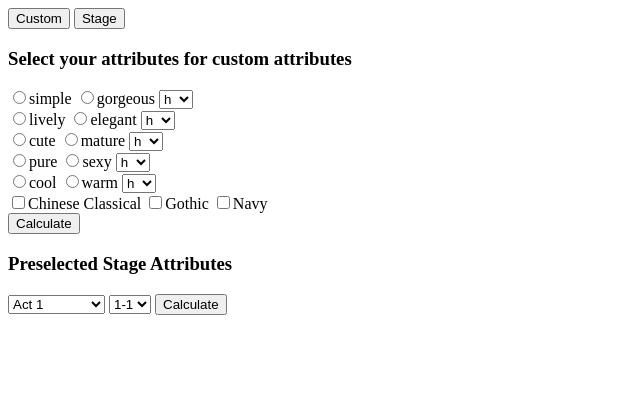
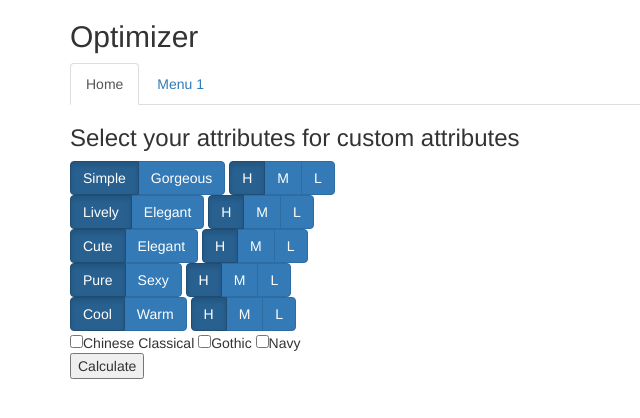
Before and after one commit to janezdu/yokobot, a plain HTML site: page docs/index.html in a window 1280 px wide. Shown: the whole page, without its empty margins (0-640 px from the left). Drawn offline with nearby package versions, Linux system fonts and the light colour scheme.

Commit message:
Boostrap

```diff
--- a/docs/index.html
+++ b/docs/index.html
@@ -1,81 +1,159 @@
-<script src="https://code.jquery.com/jquery-3.1.0.js"></script><p>
-<script src="https://raw.githubusercontent.com/janezdu/yokobot/master/docs/script.js"></script>
-
-<div class="tab">
-  <button class="tablinks" onclick="openCity(event, 'Custom')" id="defaultOpen">Custom</button>
-  <button class="tablinks" onclick="openCity(event, 'Stage')">Stage</button>
-</div>
-
-<div id="Custom" class="tabcontent">
+<!DOCTYPE html>
+<html lang = "en-US">
+<head>
+	<meta charset = "UTF-8">
+	<title>Optimizer</title>
+	<meta charset="utf-8">
+	<meta name="viewport" content="width=device-width, initial-scale=1">
+	<link rel="stylesheet" href="https://maxcdn.bootstrapcdn.com/bootstrap/3.3.7/css/bootstrap.min.css">
+	<link rel="stylesheet" href="style.css">
+	<script src="https://ajax.googleapis.com/ajax/libs/jquery/3.2.1/jquery.min.js"></script>
+	<script src="https://maxcdn.bootstrapcdn.com/bootstrap/3.3.7/js/bootstrap.min.js"></script>
+	<script src="/script.js"></script>
+</head>
+<body>
+	<div class="container">
+		<h2>Optimizer</h2>
+		<ul class="nav nav-tabs">
+			<li class="active"><a href="#custom">Home</a></li>
+			<li><a href="#stage">Menu 1</a></li>
+		</ul>
+		<div class="tab-content">
+			<div id="custom" class="tab-pane fade in active">
 				<h3>Select your attributes for custom attributes</h3>
 				<div class="attributes">
-    <div>
-      <input type="radio" name="simplicity" value="0">simple
-      <input type="radio" name="simplicity" value="1">gorgeous
-      <select id="simpleweight">
-        <option value="3">h</option>
-        <option value="2">m</option>
-        <option value="1">l</option>
-      </select>
+
+					<div class="simple">
+						<div class="btn-group" data-toggle="buttons">
+							<label class="btn btn-primary active">
+								<input type="radio" name="liveliness" id="option1" autocomplete="off" checked> Simple
+							</label>
+							<label class="btn btn-primary">
+								<input type="radio" name="liveliness" id="option2" autocomplete="off"> Gorgeous
+							</label>
 						</div>
-
-    <div>
-      <input type="radio" name="liveliness" value="0">lively
-      <input type="radio" name="liveliness" value="1">elegant
-      <select id="livelyweight">
-        <option value="3">h</option>
-        <option value="2">m</option>
-        <option value="1">l</option>
-      </select>
-    </div>
-    <div>
-      <input type="radio" name="cuteness" value="0">cute
-      <input type="radio" name="cuteness" value="1">mature
-      <select id="cuteweight">
-        <option value="3">h</option>
-        <option value="2">m</option>
-        <option value="1">l</option>
-      </select>
-    </div>
-    <div>
-      <input type="radio" name="pureness" value="0">pure
-      <input type="radio" name="pureness" value="1">sexy
-      <select id="pureweight">
-        <option value="3">h</option>
-        <option value="2">m</option>
-        <option value="1">l</option>
-      </select>
-    </div>
-    <div>
-      <input type="radio" name="coolness" value="0">cool
-      <input type="radio" name="coolness" value="1">warm
-      <select id="coolweight">
-        <option value="3">h</option>
-        <option value="2">m</option>
-        <option value="1">l</option>
-      </select>
+						<div class="btn-group" data-toggle="buttons">
+							<label class="btn btn-primary active">
+								<input type="radio" name="simpleweight" value="3" autocomplete="off" checked> H
+							</label>
+							<label class="btn btn-primary">
+								<input type="radio" name="simpleweight" value="2" autocomplete="off"> M
+							</label>
+							<label class="btn btn-primary">
+								<input type="radio" name="simpleweight" value="1"autocomplete="off"> L
+							</label>
 						</div>
 					</div>
 
+					<div class="lively">
+						<div class="btn-group" data-toggle="buttons">
+							<label class="btn btn-primary active">
+								<input type="radio" name="liveliness" id="option1" autocomplete="off" checked> Lively
+							</label>
+							<label class="btn btn-primary">
+								<input type="radio" name="liveliness" id="option2" autocomplete="off"> Elegant
+							</label>
+						</div>
+						<div class="btn-group" data-toggle="buttons">
+							<label class="btn btn-primary active">
+								<input type="radio" name="livelyweight" value="3" autocomplete="off" checked> H
+							</label>
+							<label class="btn btn-primary">
+								<input type="radio" name="livelyweight" value="2" autocomplete="off"> M
+							</label>
+							<label class="btn btn-primary">
+								<input type="radio" name="livelyweight" value="1"autocomplete="off"> L
+							</label>
+						</div>
+					</div>
+					<div>
+						<div class="btn-group" data-toggle="buttons">
+							<label class="btn btn-primary active">
+								<input type="radio" name="cuteness" id="option1" autocomplete="off" checked> Cute
+							</label>
+							<label class="btn btn-primary">
+								<input type="radio" name="cuteness" id="option2" autocomplete="off"> Elegant
+							</label>
+						</div>
+						<div class="btn-group" data-toggle="buttons">
+							<label class="btn btn-primary active">
+								<input type="radio" name="cuteweight" value="3" autocomplete="off" checked> H
+							</label>
+							<label class="btn btn-primary">
+								<input type="radio" name="cuteweight" value="2" autocomplete="off"> M
+							</label>
+							<label class="btn btn-primary">
+								<input type="radio" name="cuteweight" value="1"autocomplete="off"> L
+							</label>
+						</div>
+					</div>
+					<div>
+						<div class="btn-group" data-toggle="buttons">
+							<label class="btn btn-primary active">
+								<input type="radio" name="pureness" id="option1" autocomplete="off" checked> Pure
+							</label>
+							<label class="btn btn-primary">
+								<input type="radio" name="pureness" id="option2" autocomplete="off"> Sexy
+							</label>
+						</div>
+						<div class="btn-group" data-toggle="buttons">
+							<label class="btn btn-primary active">
+								<input type="radio" name="pureweight" value="3" autocomplete="off" checked> H
+							</label>
+							<label class="btn btn-primary">
+								<input type="radio" name="pureweight" value="2" autocomplete="off"> M
+							</label>
+							<label class="btn btn-primary">
+								<input type="radio" name="pureweight" value="1"autocomplete="off"> L
+							</label>
+						</div>
+					</div>
+					<div>
+						<div class="btn-group" data-toggle="buttons">
+							<label class="btn btn-primary active">
+								<input type="radio" name="coolness" id="option1" autocomplete="off" checked> Cool
+							</label>
+							<label class="btn btn-primary">
+								<input type="radio" name="coolness" id="option2" autocomplete="off"> Warm
+							</label>
+						</div>
+						<div class="btn-group" data-toggle="buttons">
+							<label class="btn btn-primary active">
+								<input type="radio" name="coolweight" value="3" autocomplete="off" checked> H
+							</label>
+							<label class="btn btn-primary">
+								<input type="radio" name="coolweight" value="2" autocomplete="off"> M
+							</label>
+							<label class="btn btn-primary">
+								<input type="radio" name="coolweight" value="1"autocomplete="off"> L
+							</label>
+						</div>
+					</div>
+				</div>
 				<div id="tag">
-    <input type="checkbox" name="tag" value="CHNCL">Chinese Classical
-    <input type="checkbox" name="tag" value="GOTHIC">Gothic
-    <input type="checkbox" name="tag" value="NAVY">Navy
+					<input type="checkbox" type="tag" value="CHNCL">Chinese Classical
+					<input type="checkbox" type="tag" value="GOTHIC">Gothic
+					<input type="checkbox" type="tag" value="NAVY">Navy
 				</div>
-  <button onclick="sortCustomStage()">Calculate</button>
+				<button id="sortCustom" >Calculate</button>
 			</div>
 
-<div id="Stage" class="tabcontent">
+
+
+			<div id="stage" class="tab-pane fade">
 				<h3>Preselected Stage Attributes</h3>
-  <select id="act" name="act">
+				<select class="selectpicker" id="act" name="act">
 					<option>Act 1</option>
 					<option>Stylist Arena</option>
 				</select>
-  <select id="level" name="level">
+				<select class="selectpicker" id="level" name="level">
 					<option>1-1</option>
 					<option>1-2</option>
 				</select>
-  <button onclick="sortPresetStage()">Calculate</button>
+				<button id="sortPreset">Calculate</button>
+			</div>
+		</div>
+
 	</div>
 
 	<div id="outfitTable">
@@ -83,3 +161,5 @@
 		<div class="outputcat" id="outAnklet"><ul></ul></div>
 		<div class="outputcat" id="outSocks"><ul></ul></div>
 	</div>
+</body>
+</html>
--- a/docs/script.js
+++ b/docs/script.js
@@ -1,17 +1,13 @@
-function openCity(evt, cityName) {
-  var i, tabcontent, tablinks;
-  tabcontent = document.getElementsByClassName("tabcontent");
-  for (i = 0; i < tabcontent.length; i++) {
-    tabcontent[i].style.display = "none";
-  }
-  tablinks = document.getElementsByClassName("tablinks");
-  for (i = 0; i < tablinks.length; i++) {
-    tablinks[i].className = tablinks[i].className.replace(" active", "");
-  }
-  document.getElementById(cityName).style.display = "block";
-  evt.currentTarget.className += " active";
-}
-
+$(document).ready(function() {
+   $(".nav-tabs a").click(function(){
+        $(this).tab('show');
+    });
+    $('.nav-tabs a').on('shown.bs.tab', function(event){
+        var x = $(event.target).text();         // active tab
+        var y = $(event.relatedTarget).text();  // previous tab
+        $(".act span").text(x);
+        $(".prev span").text(y);
+    });
 
   $("#act").change(function() {
     var el = $(this);
@@ -42,8 +38,7 @@ $("#act").change(function() {
     });
   });
 
-function sortCustomStage() {
-
+  $('#sortCustom').click(function(){
     var selected = [];
     $('#tag :checked').each(function() {
       selected.push($(this).attr('value'));
@@ -55,24 +50,21 @@ function sortCustomStage() {
       "cute": $('input[name="cuteness"]:checked').val() === "0",
       "pure": $('input[name="pureness"]:checked').val() === "0",
       "cool": $('input[name="coolness"]:checked').val() === "0",
-      "simpleweight": $('#simpleweight').val() - 0,
-      "livelyweight": $('#livelyweight').val() - 0,
-      "cuteweight": $('#cuteweight').val() - 0,
-      "pureweight": $('#pureweight').val() - 0,
-      "coolweight": $('#coolweight').val() - 0,
+      "simpleweight": $('input[name="simpleweight"]:checked').val() - 0,
+      "livelyweight": $('input[name="livelyweight"]:checked').val() - 0,
+      "cuteweight": $('input[name="cuteweight"]:checked').val() - 0,
+      "pureweight": $('input[name="pureweight"]:checked').val() - 0,
+      "coolweight": $('input[name="coolweight"]:checked').val() - 0,
       "tags": selected.slice(0, 2)
     }
+    console.log(target)
     var root = 'https://jsonplaceholder.typicode.com';
     $.post(root + '/posts', {}, tablify)
       // var root = 'janezdu.pythonanywhere.com/asdf';
       // $.post(root + '/partial/custom', {wardrobe:wardrobe,target:target}, tablify);
-
-}
-
-
+  });
 
   function tablify(sortedWardrobe) {
-
     var result = {
       "hair": [1, 2],
       "hosiery": [3, 2, 1]
@@ -87,20 +79,18 @@ function tablify(sortedWardrobe) {
           "<li>" + item + "</li>")
       });
     }
-
     lookup('#outHair > ul', result.hair)
     lookup('#outAnklet > ul', result.hosiery.filter(function(n) {
       return hosieryfilter.indexOf(n) !== -1;
     }))
-
   }
 
-function sortPresetStage() {
+  $('#sortPreset').click(function(){
       // var params = {"stage": $('#level').text() };
       // console.log($('$level option:selected').text());
-  var params = {"stage": "1-1"}
+    var params = {
+      "stage": "1-1"
+    }
     console.log($.param(params));
-}
-
-// Get the element with id="defaultOpen" and click on it
-document.getElementById("defaultOpen").click();
+  });
+});
--- a/docs/style.css
+++ /dev/null
@@ -1,43 +0,0 @@
-div.tab {
-  overflow: hidden;
-  border: 1px solid #ccc;
-  background-color: #f1f1f1;
-}
-
-
-/* Style the buttons inside the tab */
-
-div.tab button {
-  background-color: inherit;
-  float: left;
-  border: none;
-  outline: none;
-  cursor: pointer;
-  padding: 14px 16px;
-  transition: 0.3s;
-  font-size: 17px;
-}
-
-
-/* Change background color of buttons on hover */
-
-div.tab button:hover {
-  background-color: #ddd;
-}
-
-
-/* Create an active/current tablink class */
-
-div.tab button.active {
-  background-color: #ccc;
-}
-
-
-/* Style the tab content */
-
-.tabcontent {
-  display: none;
-  padding: 6px 12px;
-  border: 1px solid #ccc;
-  border-top: none;
-}
```
Lines whose indentation alone changed are shown as unchanged.
